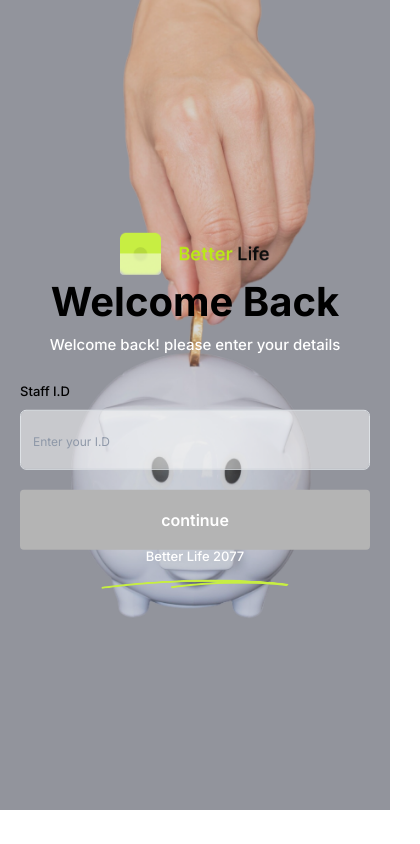
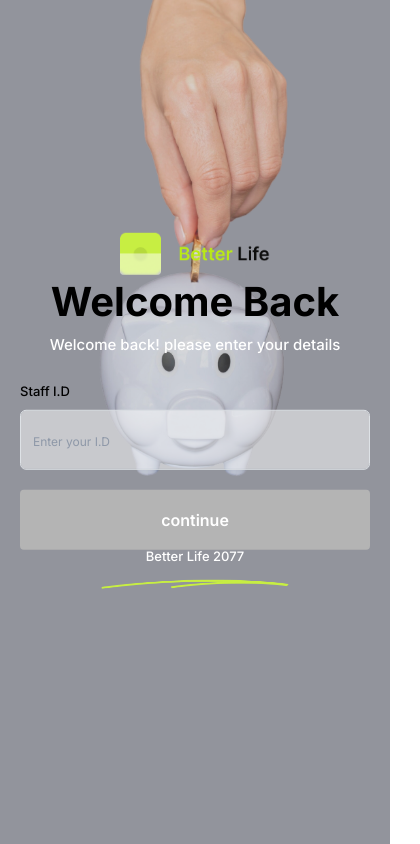
Before and after one commit to techemmydev/bl-project, a React (Vite) app: page / in a window 390 px wide. Shown: the whole page, 420 px wide, since content can reach past the window. Built offline with nearby package versions, Linux system fonts and the light colour scheme.

Commit message:
first commit

```diff
--- a/src/views/staff-Id-Login/Staffid.module.css
+++ b/src/views/staff-Id-Login/Staffid.module.css
@@ -124,12 +124,12 @@
   .textOverlay {
     padding: unset;
   }
-  .staffIdContainer {
+  /* .staffIdContainer {
     height: 96vh;
-  }
-  .staffIdImage {
+  } */
+  /* .staffIdImage {
     height: 80vh;
-  }
+  } */
   .piggyLogoContainer h1 {
     font-size: 40px;
   }
```
